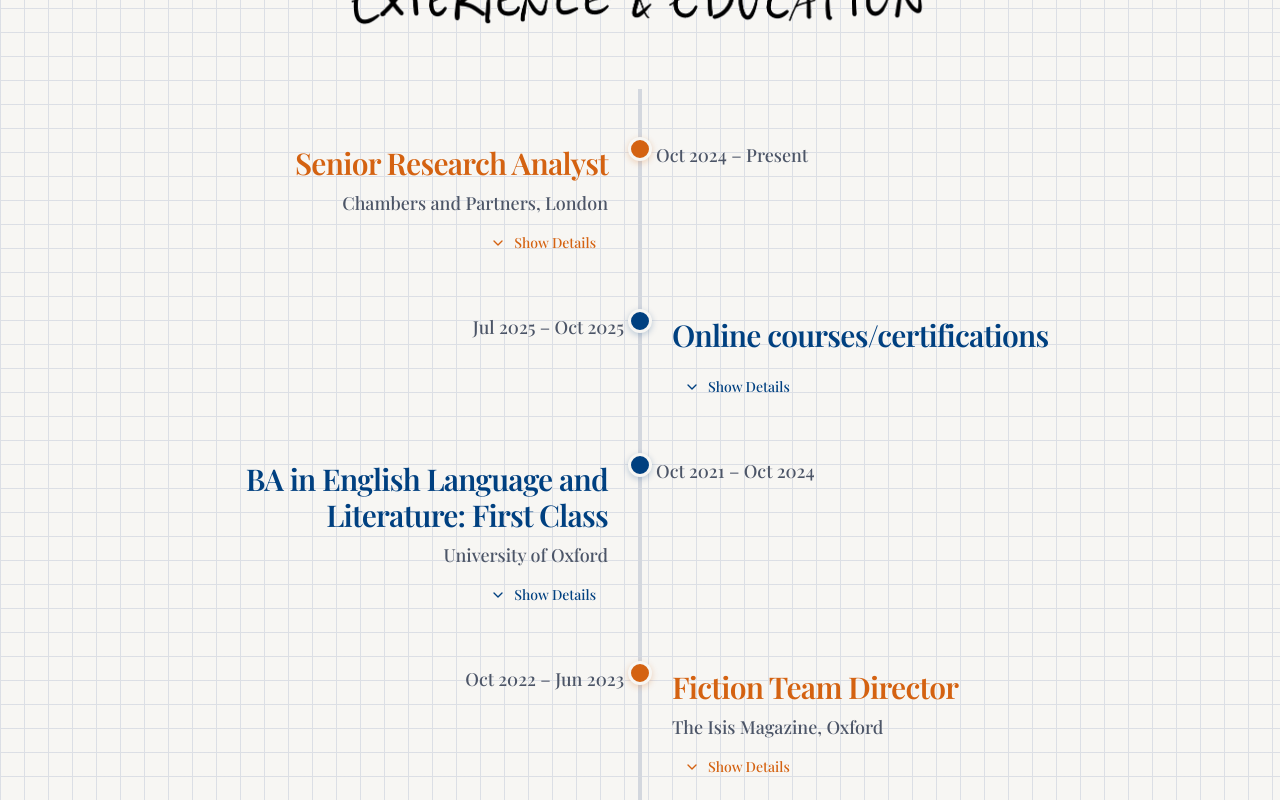
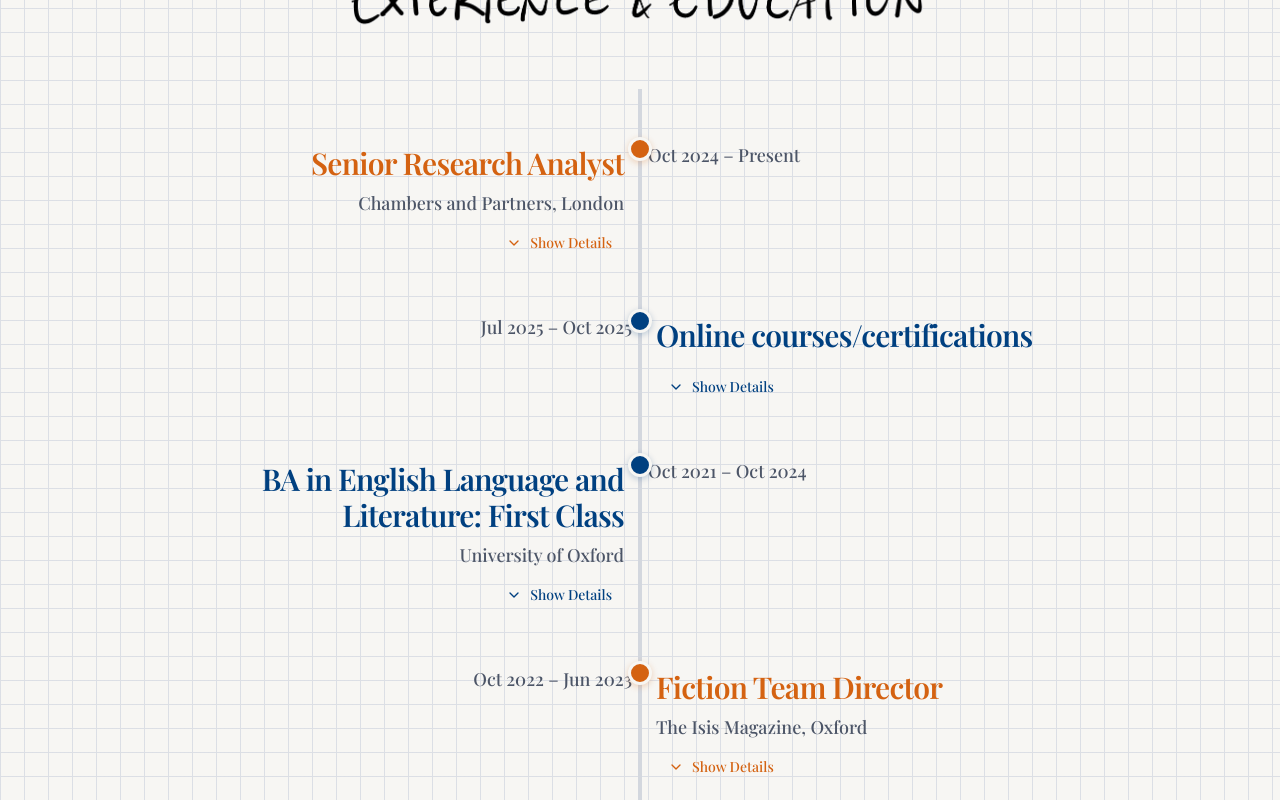
Before and after one commit to AKING-42/ani-king-cv, a React (Vite) app: page / in a window 1280 px wide. Shown: the part 880-1680 px from the top of the page. Built offline with nearby package versions, Linux system fonts and the light colour scheme; the HTML template or start-up script is replaced by a standard one.

Commit message:
Adjust timeline spacing

```diff
--- a/src/components/Timeline.tsx
+++ b/src/components/Timeline.tsx
@@ -126,7 +126,7 @@ export const Timeline = () => {
               } flex-col`}
             >
               {/* Content - mobile: full width, desktop: half width */}
-              <div className={`w-full md:w-[calc(50%-1rem)] ${isLeft ? "md:pr-4 md:text-right" : "md:pl-4 md:text-left"} pl-8 md:pl-0`}>
+              <div className={`w-full md:w-[calc(50%-0.5rem)] ${isLeft ? "md:pr-2 md:text-right" : "md:pl-2 md:text-left"} pl-8 md:pl-0`}>
                 <div className="space-y-2">
                   {/* Mobile node indicator */}
                   <div
@@ -217,7 +217,7 @@ export const Timeline = () => {
               </div>
 
               {/* Date on opposite side - desktop only */}
-              <div className={`hidden md:block w-[calc(50%-1rem)] ${isLeft ? "pl-8 text-left" : "pr-8 text-right"}`}>
+              <div className={`hidden md:block w-[calc(50%-0.5rem)] ${isLeft ? "pl-4 text-left" : "pr-4 text-right"}`}>
                 <p className="text-base sm:text-lg text-muted-foreground font-medium pt-1">
                   {item.dates}
                 </p>
```
